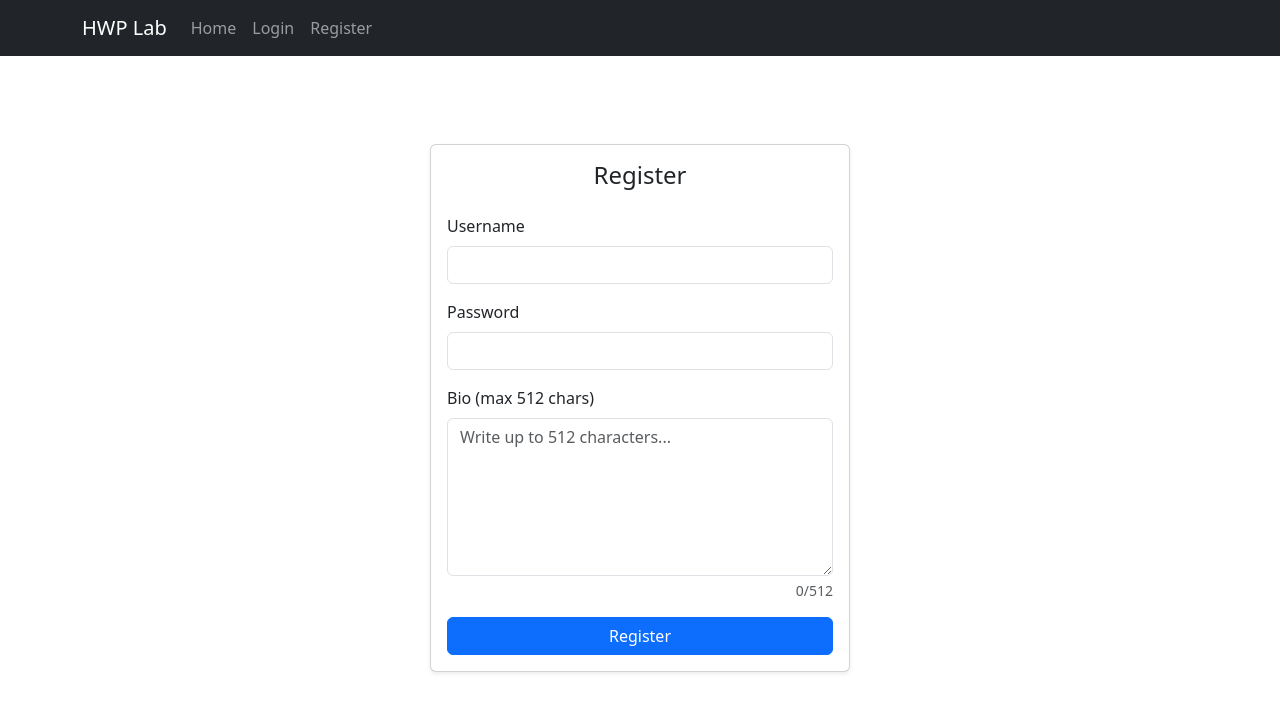
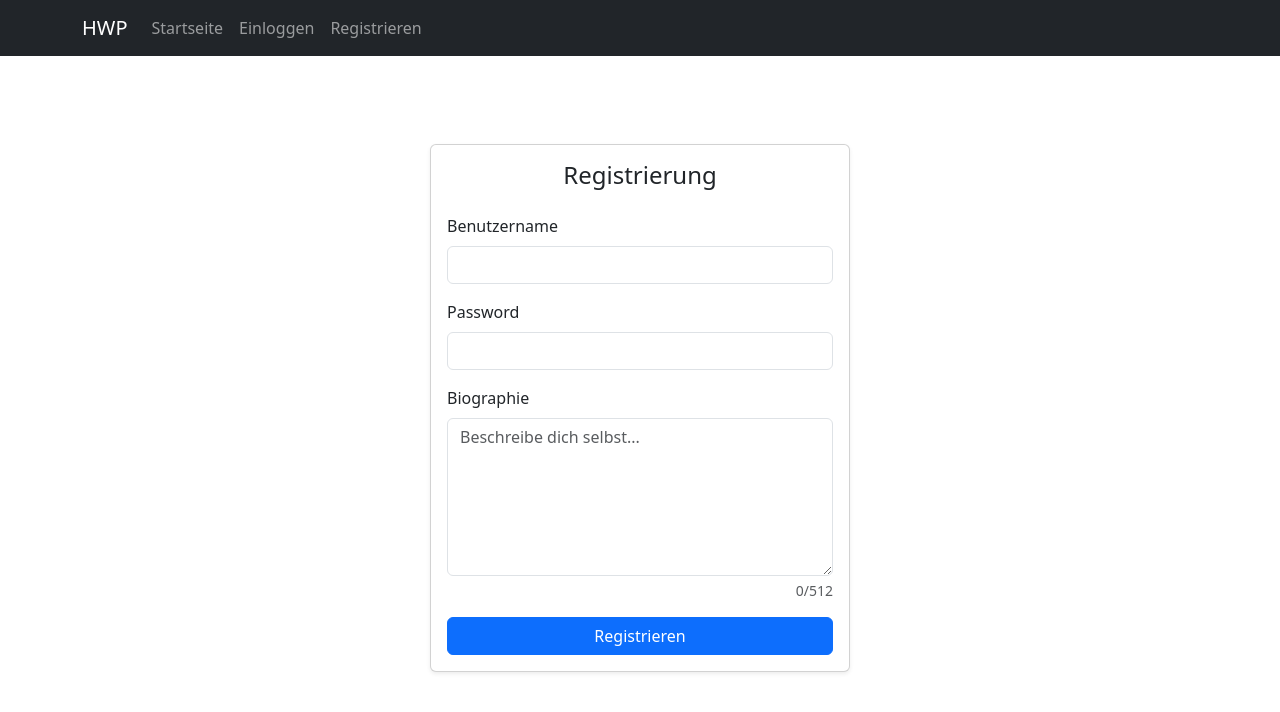
Before and after one commit to Marc-M19/hackingWithPython2, a Flask app: page /register in a window 1280 px wide. Shown: the top 712 px of the page. Run offline with Flask 2, Linux system fonts and the light colour scheme.

Commit message:
Refactor UI text and labels for consistency and clarity in multiple templates

```diff
--- a/app.py
+++ b/app.py
@@ -6,11 +6,11 @@ import os
 app = Flask(__name__)
 app.secret_key = os.urandom(24)  # for sessions
 
-# --- CONFIG: change to your MySQL settings ---
+# --- CONFIG:
 DB_CONFIG = {
     "host": "127.0.0.1",
     "user": "root",
-    "password": "mysql",   # change for your local DB
+    "password": "mysql",
     "database": "hackingdb",
     "port": 3306
 }
@@ -31,7 +31,6 @@ def register():
         username = request.form.get("username", "")[:150]
         password = request.form.get("password", "")  # intentionally plain
         bio = request.form.get("bio", "")[:512]      # 512 char input
-        # Insecure: string formatting used on purpose so you can practice SQLi
         conn = get_db()
         cur = conn.cursor()
         try:
@@ -55,7 +54,6 @@ def login():
         password = request.form.get("password", "")
         conn = get_db()
         cur = conn.cursor(dictionary=True)
-        # insecure: direct string formatting (on purpose)
         cur.execute(f"SELECT * FROM users WHERE username = '{username}' AND password = '{password}' LIMIT 1")
         row = cur.fetchone()
         cur.close()
@@ -74,14 +72,13 @@ def logout():
     session.clear()
     return redirect(url_for("index"))
 
-# --- USERS: shows ALL info about all users (intentionally unsafe) ---
+# USERS: shows ALL info about all users
 @app.route("/users")
 def users():
     if not session.get("user"):
         return redirect(url_for("login"))
     conn = get_db()
     cur = conn.cursor(dictionary=True)
-    # This returns ALL columns for all users. Good for experimenting.
     cur.execute("SELECT * FROM users")
     rows = cur.fetchall()
     cur.close()
@@ -93,14 +90,13 @@ def posts():
     if not session.get("user"):
         return redirect(url_for("login"))
 
-    # POST: einfachen Content speichern (unsicher, plain SQL)
+    # POST: einfachen Content speichern
     if request.method == "POST":
         content = request.form.get("content", "")[:512]  # 512-Limit
         user_id = session["user"]["id"]
         conn = get_db()
         cur = conn.cursor()
         try:
-            # absichtlich unsicher: string formatting → SQLi-Übungsgrundlage
             cur.execute(f"INSERT INTO posts (user_id, content) VALUES ({user_id}, '{content}')")
             conn.commit()
             flash("Post gespeichert.", "success")
@@ -112,14 +108,14 @@ def posts():
             conn.close()
         return redirect(url_for("posts"))
 
-    # GET: alle Posts anzeigen (auch unsicher, simple Join per f-String wäre möglich;
+    # GET: alle Posts anzeigen
     # hier erstmal ohne Join, Username holen wir separat unten)
     conn = get_db()
     cur = conn.cursor(dictionary=True)
     cur.execute("SELECT p.id, p.user_id, p.content, p.created_at FROM posts p ORDER BY p.created_at DESC")
     rows = cur.fetchall()
 
-    # Benutzername pro Post nachladen (sehr simpel/ineffizient – absichtlich)
+    # Benutzername pro Post nachladen
     for r in rows:
         cur.execute(f"SELECT username FROM users WHERE id = {r['user_id']} LIMIT 1")
         u = cur.fetchone()
@@ -141,7 +137,7 @@ def edit_bio(uid):
     if request.method == "POST":
         # Bio aus Formular, 512 Zeichen limit, sehr einfache Escape für '
         bio = request.form.get("bio", "")[:512]
-        bio = bio.replace("'", "''")  # simple escape (still insecure)
+        bio = bio.replace("'", "''")
         try:
             # Absichtlich unsicher: string formatting (Übungszwecke)
             cur.execute(f"UPDATE users SET bio = '{bio}' WHERE id = {uid}")
--- a/templates/base.html
+++ b/templates/base.html
@@ -2,7 +2,7 @@
 <html>
   <head>
     <meta charset="utf-8"/>
-    <title>HackingWithPython Lab</title>
+    <title>HackingWithPython</title>
     <link href="https://cdn.jsdelivr.net/npm/bootstrap@5.3.3/dist/css/bootstrap.min.css" rel="stylesheet" integrity="sha384-QWTKZyjpPEjISv5WaRU9OFeRpok6YctnYmDr5pNlyT2bRjXh0JMhjY6hW+ALEwIH" crossorigin="anonymous">
 
     <style>
@@ -15,32 +15,32 @@
   <body>
     <nav class="navbar navbar-expand-lg navbar-dark bg-dark fixed-top">
       <div class="container">
-        <a class="navbar-brand" href="{{ url_for('index') }}">HWP Lab</a>
+        <a class="navbar-brand" href="{{ url_for('index') }}">HWP</a>
         <button class="navbar-toggler" type="button" data-bs-toggle="collapse" data-bs-target="#navbarContent" aria-controls="navbarContent" aria-expanded="false" aria-label="Toggle navigation">
           <span class="navbar-toggler-icon"></span>
         </button>
         <div class="collapse navbar-collapse" id="navbarContent">
           <ul class="navbar-nav me-auto mb-2 mb-lg-0">
             <li class="nav-item">
-              <a class="nav-link" href="{{ url_for('index') }}">Home</a>
+              <a class="nav-link" href="{{ url_for('index') }}">Startseite</a>
             </li>
 
             {% if session.user %}
               <li class="nav-item">
-                <a class="nav-link" href="{{ url_for('users') }}">All Users</a>
+                <a class="nav-link" href="{{ url_for('users') }}">Alle Benutzer</a>
               </li>
               <li class="nav-item">
-                <a class="nav-link" href="{{ url_for('posts') }}">Posts</a>
+                <a class="nav-link" href="{{ url_for('posts') }}">Beiträge</a>
               </li>
               <li class="nav-item">
-                <a class="nav-link" href="{{ url_for('logout') }}">Logout</a>
+                <a class="nav-link" href="{{ url_for('logout') }}">Ausloggen</a>
               </li>
             {% else %}
               <li class="nav-item">
-                <a class="nav-link" href="{{ url_for('login') }}">Login</a>
+                <a class="nav-link" href="{{ url_for('login') }}">Einloggen</a>
               </li>
               <li class="nav-item">
-                <a class="nav-link" href="{{ url_for('register') }}">Register</a>
+                <a class="nav-link" href="{{ url_for('register') }}">Registrieren</a>
               </li>
             {% endif %}
           </ul>
--- a/templates/edit_bio.html
+++ b/templates/edit_bio.html
@@ -6,7 +6,7 @@
       <h2 class="h4 text-center mb-4">Bio bearbeiten</h2>
       <form method="post" class="d-grid gap-3">
         <div>
-          <label for="bio" class="form-label">Bio (max. 512 Zeichen)</label>
+          <label for="bio" class="form-label">Biographie</label>
           <textarea id="bio" name="bio" class="form-control" rows="8" maxlength="512">{{ u.bio }}</textarea>
           <div class="form-text text-end"><span id="bioCounter">0</span>/512</div>
         </div>
--- a/templates/index.html
+++ b/templates/index.html
@@ -2,7 +2,7 @@
 {% block content %}
 <h1>HackingWithPython</h1>
 {% if user %}
-  <p>Welcome, <strong>{{ user.username }}</strong>.</p>
+  <p>Willkommen, <strong>{{ user.username }}</strong>.</p>
 {% else %}
   <p>Bitte einloggen oder registrieren.</p>
 {% endif %}
--- a/templates/login.html
+++ b/templates/login.html
@@ -6,11 +6,11 @@
       <h2 class="h4 text-center mb-4">Login</h2>
       <form method="post" class="d-grid gap-3">
         <div>
-          <label for="username" class="form-label">Username</label>
+          <label for="username" class="form-label">Benutzername</label>
           <input id="username" name="username" class="form-control" required>
         </div>
         <div>
-          <label for="password" class="form-label">Password</label>
+          <label for="password" class="form-label">Passwort</label>
           <input id="password" name="password" type="password" class="form-control" required>
         </div>
         <button type="submit" class="btn btn-primary w-100">Login</button>
--- a/templates/posts.html
+++ b/templates/posts.html
@@ -1,13 +1,13 @@
 {% extends "base.html" %}
 {% block content %}
 <div class="container my-4" style="max-width: 900px;">
-  <h2 class="mb-3">Neuen Content posten</h2>
+  <h2 class="mb-3">Neuen Beitrag posten</h2>
 
   <div class="card mb-4">
     <div class="card-body">
       <form method="post">
         <div class="mb-3">
-          <label class="form-label">Content (max. 512 Zeichen)</label>
+          <label class="form-label">Beitrag</label>
           <textarea name="content" class="form-control" rows="5" maxlength="512" placeholder="Schreibe etwas..."></textarea>
           <div id="cnt" class="text-end small mt-1">0/512</div>
         </div>
--- a/templates/register.html
+++ b/templates/register.html
@@ -3,10 +3,10 @@
 <div class="d-flex justify-content-center py-5">
   <div class="card shadow-sm w-100" style="max-width: 420px;">
     <div class="card-body">
-      <h2 class="h4 text-center mb-4">Register</h2>
+      <h2 class="h4 text-center mb-4">Registrierung</h2>
       <form method="post" class="d-grid gap-3">
         <div>
-          <label for="username" class="form-label">Username</label>
+          <label for="username" class="form-label">Benutzername</label>
           <input id="username" name="username" class="form-control" required maxlength="150">
         </div>
         <div>
@@ -14,11 +14,11 @@
           <input id="password" name="password" type="password" class="form-control" required maxlength="255">
         </div>
         <div>
-          <label for="bio" class="form-label">Bio (max 512 chars)</label>
-          <textarea id="bio" name="bio" rows="6" maxlength="512" class="form-control" placeholder="Write up to 512 characters..."></textarea>
+          <label for="bio" class="form-label">Biographie</label>
+          <textarea id="bio" name="bio" rows="6" maxlength="512" class="form-control" placeholder="Beschreibe dich selbst..."></textarea>
           <div class="form-text text-end"><span id="bioCounter">0</span>/512</div>
         </div>
-        <button type="submit" class="btn btn-primary w-100">Register</button>
+        <button type="submit" class="btn btn-primary w-100">Registrieren</button>
       </form>
     </div>
   </div>
@@ -37,3 +37,4 @@ document.addEventListener('DOMContentLoaded', function () {
 });
 </script>
 {% endblock %}
+Write
--- a/templates/users.html
+++ b/templates/users.html
@@ -1,12 +1,12 @@
 {% extends "base.html" %}
 {% block content %}
-<h2>Alle Nutzer (sichtbar für angemeldete Nutzer)</h2>
+<h2>Alle Benutzer</h2>
 <div class="table-responsive mt-3">
   <table class="table table-striped table-hover table-sm align-middle">
     <thead class="table-light">
       <tr>
         <th scope="col" class="fw-semibold">ID</th>
-        <th scope="col" class="fw-semibold">Username</th>
+        <th scope="col" class="fw-semibold">Benutzername</th>
         <th scope="col" class="fw-semibold">Passwort</th>
         <th scope="col" class="fw-semibold">Bio</th>
         <th scope="col" class="fw-semibold">Erstellt</th>
```
